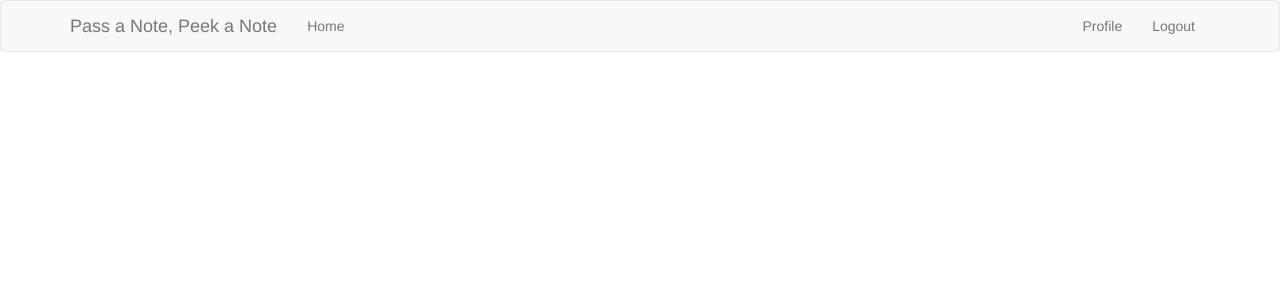
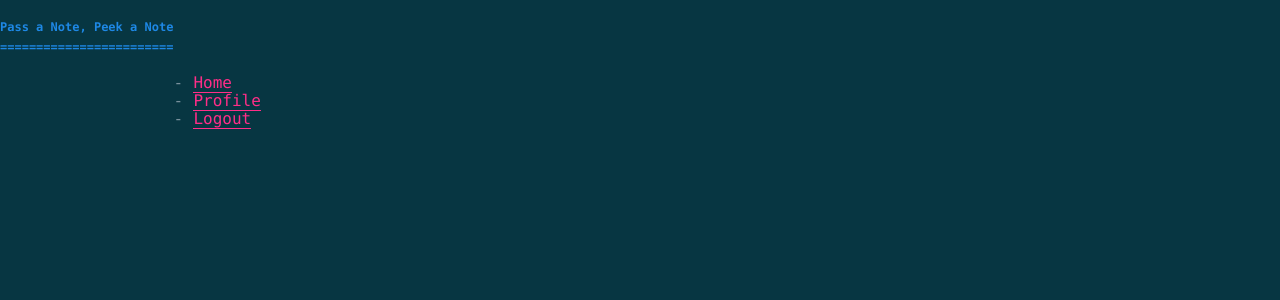
Before and after one commit to brandonlitwin/mscs630litwin, a Python web app: template prj/semester_project/writeup/code/app/templates/base.html in a window 1280 px wide. Shown: the top 300 px of the page. Run offline with Jinja, Linux system fonts and the light colour scheme; the template is opened without the code that fills it, so the values that code supplies are empty; some libraries are stand-ins or nearby versions.

Commit message:
Goodbye bootstrap. Hello hack.css

```diff
--- a/prj/semester_project/writeup/code/app/static/css/style.css
+++ b/prj/semester_project/writeup/code/app/static/css/style.css
@@ -1,3 +1,6 @@
 p {
   font-size: 20px;
 }
+li {
+  font-size: medium;
+}
--- a/prj/semester_project/writeup/code/app/templates/base.html
+++ b/prj/semester_project/writeup/code/app/templates/base.html
@@ -1,26 +1,18 @@
-{% extends 'bootstrap/base.html' %}
+{%- block styles %}
+<link rel="stylesheet" href="{{url_for('static', filename='css/style.css')}}">
+<link rel="stylesheet" href="{{url_for('static', filename='css/hack.css')}}">
+<link rel="stylesheet" href="{{url_for('static', filename='css/solarized-dark.css')}}">
 
+{%- endblock styles %}
 {% block title %}
-Pass a Note, Peek a Note
+<h1 style="float: left;">Pass a Note, Peek a Note</h1><br><br><br>
 {% endblock %}
+<body class="hack solarized-dark">{% block body_attribs %}{% endblock body_attribs %}
+{% block body -%}
 
 {% block navbar %}
-    <nav class="navbar navbar-default">
-        <div class="container">
-            <div class="navbar-header">
-                <button type="button" class="navbar-toggle collapsed" data-toggle="collapse" data-target="#bs-example-navbar-collapse-1" aria-expanded="false">
-                    <span class="sr-only">Toggle navigation</span>
-                    <span class="icon-bar"></span>
-                    <span class="icon-bar"></span>
-                    <span class="icon-bar"></span>
-                </button>
-                <a class="navbar-brand" href="{{ url_for('main.index') }}">Pass a Note, Peek a Note</a>
-            </div>
-            <div class="collapse navbar-collapse" id="bs-example-navbar-collapse-1">
-                <ul class="nav navbar-nav">
+<ul style="float: left;">
     <li><a href="{{ url_for('main.index') }}">Home</a></li>
-                </ul>
-                <ul class="nav navbar-nav navbar-right">
     {% if current_user.is_anonymous %}
     <li><a href="{{ url_for('auth.login') }}">Login</a></li>
     {% else %}
@@ -28,9 +20,6 @@ Pass a Note, Peek a Note
     <li><a href="{{ url_for('auth.logout') }}">Logout</a></li>
     {% endif %}
 </ul>
-            </div>
-        </div>
-    </nav>
 {% endblock %}
 
 {% block content %}
@@ -47,3 +36,4 @@ Pass a Note, Peek a Note
         {% block app_content %}{% endblock %}
     </div>
 {% endblock %}
+{%- endblock body %}
```
Also changed, not shown: prj/semester_project/writeup/code/app/templates/bootstrap/base.html (deleted, +0 -35 lines), prj/semester_project/writeup/code/app/templates/index.html (+5 -12 lines). Lines whose indentation alone changed are shown as unchanged.
